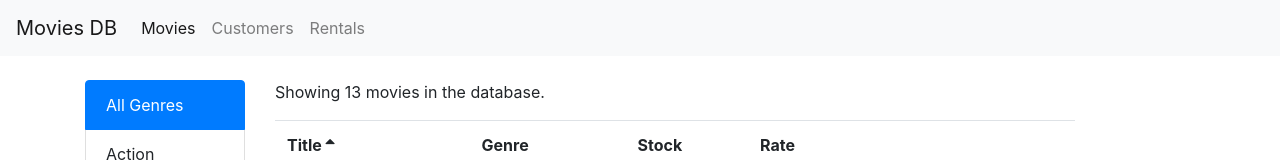
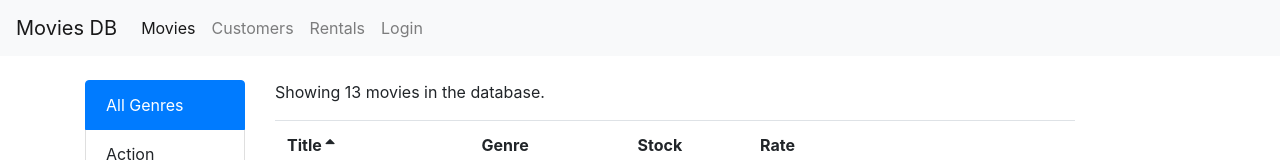
Before and after one commit to masoudtabatabaei/react-movies-list, a React (Create React App) app: page /movies in a window 1280 px wide. Shown: the top 160 px of the page. Built offline with nearby package versions, Linux system fonts and the light colour scheme.

Commit message:
Add Login routing path

```diff
--- a/src/App.js
+++ b/src/App.js
@@ -6,6 +6,7 @@
 import NotFound from "./components/notFound";
 import Navbar from "./common/navbar";
 import MovieForm from "./components/movieForm";
+import LoginForm from "./components/loginForm";
 
 class App extends Component {
   render() {
@@ -15,6 +16,7 @@
         <div className="container">
           <Routes>
             <Route path="/" element={<Navigate replace to="/movies" />} />
+            <Route path="/login" element={<LoginForm />} />
             <Route path="/movies" element={<Movies />} />
             <Route path="/movies/:id" element={<MovieForm />} />
             <Route path="/customers" element={<Customers />} />
--- a/src/common/navbar.jsx
+++ b/src/common/navbar.jsx
@@ -26,6 +26,11 @@
               Rentals
             </NavLink>
           </li>
+          <li className="nav-item">
+            <NavLink className="nav-link" to="/login">
+              Login
+            </NavLink>
+          </li>
         </ul>
       </div>
     </nav>
```
